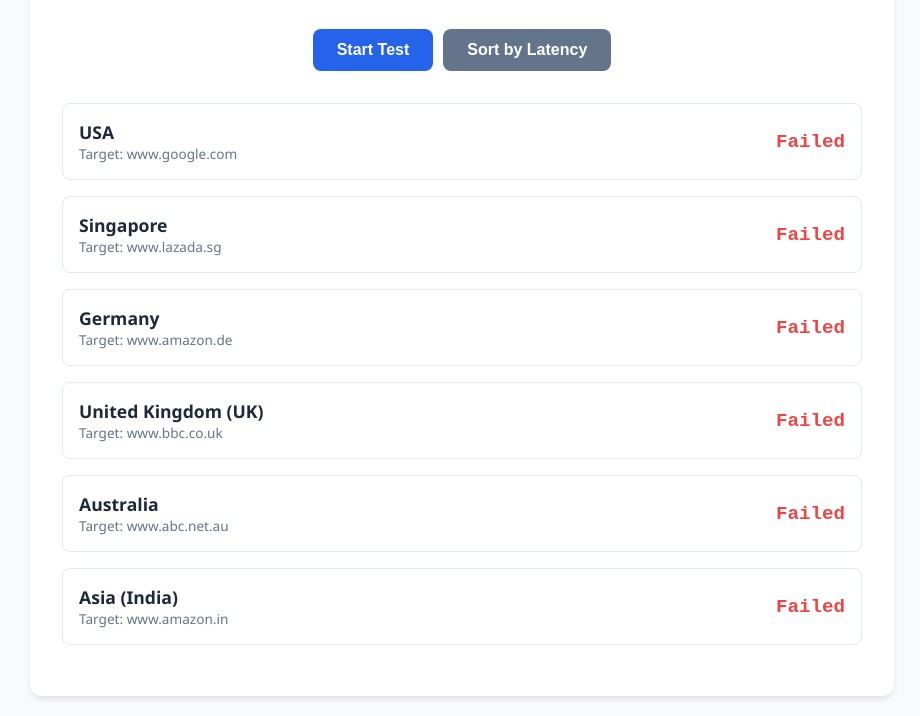
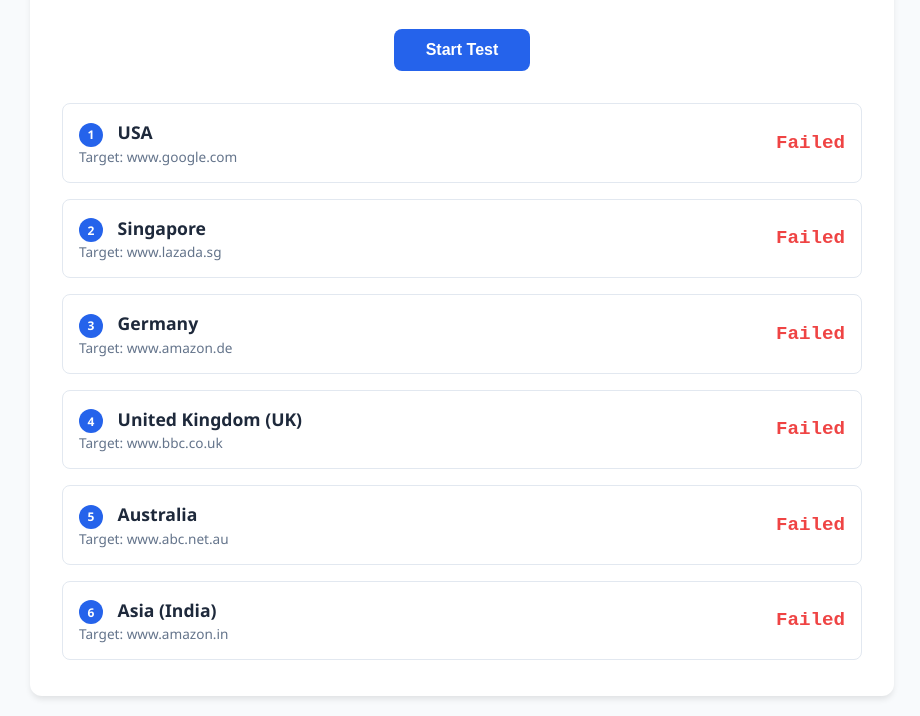
Before and after one commit to harshitshukla19/Global-Ping, a plain HTML site: page index.html in a window 1280 px wide. Both pictures are taken after a click on the button "Start Test". Shown: the part 124-840 px from the top of the page, without its empty margins (178-1098 px from the left). Drawn offline with Linux system fonts and the light colour scheme; no server answers.

Commit message:
Update index.html

```diff
--- a/index.html
+++ b/index.html
@@ -47,7 +47,6 @@
         .controls {
             display: flex;
             justify-content: center;
-            gap: 10px;
             margin-bottom: 2rem;
         }
 
@@ -55,7 +54,7 @@
             background-color: var(--primary);
             color: white;
             border: none;
-            padding: 12px 24px;
+            padding: 12px 32px;
             font-size: 1rem;
             border-radius: 8px;
             cursor: pointer;
@@ -65,12 +64,6 @@
 
         button:hover { background-color: #1d4ed8; }
         button:disabled { background-color: #94a3b8; cursor: not-allowed; }
-
-        .btn-sort {
-            background-color: #64748b;
-        }
-        .btn-sort:hover { background-color: #475569; }
-        .btn-sort:disabled { background-color: #cbd5e1; cursor: not-allowed; }
 
         .results-grid {
             display: grid;
@@ -145,7 +138,6 @@
 
     <div class="controls">
         <button id="startBtn" onclick="runTests()">Start Test</button>
-        <button id="sortBtn" class="btn-sort" onclick="sortResults()" disabled>Sort by Latency</button>
     </div>
 
     <div id="results" class="results-grid">
@@ -169,7 +161,6 @@
 
     const resultsContainer = document.getElementById('results');
     const startBtn = document.getElementById('startBtn');
-    const sortBtn = document.getElementById('sortBtn');
 
     // Initialize UI
     function init() {
@@ -192,7 +183,6 @@
 
     async function runTests() {
         startBtn.disabled = true;
-        sortBtn.disabled = true;
         startBtn.innerText = "Testing...";
 
         // Reset displays
@@ -208,14 +198,15 @@
 
         await Promise.all(promises);
 
+        // Automatically sort results after testing is complete
+        sortResults();
+
         startBtn.disabled = false;
-        sortBtn.disabled = false;
         startBtn.innerText = "Start Test";
     }
 
     async function performPing(server) {
         const display = document.getElementById(`latency-${server.id}`);
-        const card = document.getElementById(`card-${server.id}`);
 
         try {
             const startTime = performance.now();
@@ -251,7 +242,7 @@
                 id: server.id,
                 name: server.name,
                 hostname: new URL(server.url).hostname,
-                latency: 99999, // Put failed at the end
+                latency: 99999,
                 class: 'bad'
             });
         }
@@ -263,7 +254,7 @@
         return 'bad';
     }
 
-    // Sort function
+    // Automatic sort function
     function sortResults() {
         // Sort by latency (ascending - lowest first)
         testResults.sort((a, b) => a.latency - b.latency);
```
